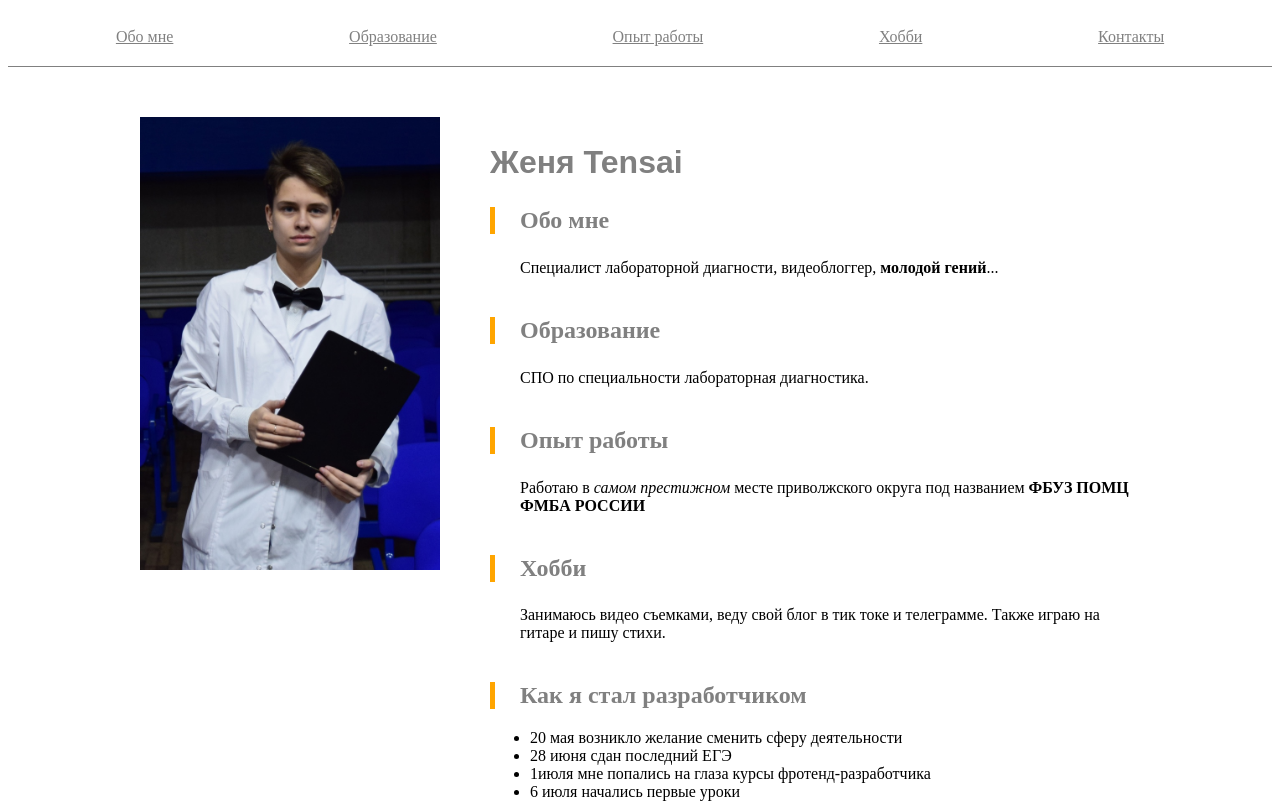
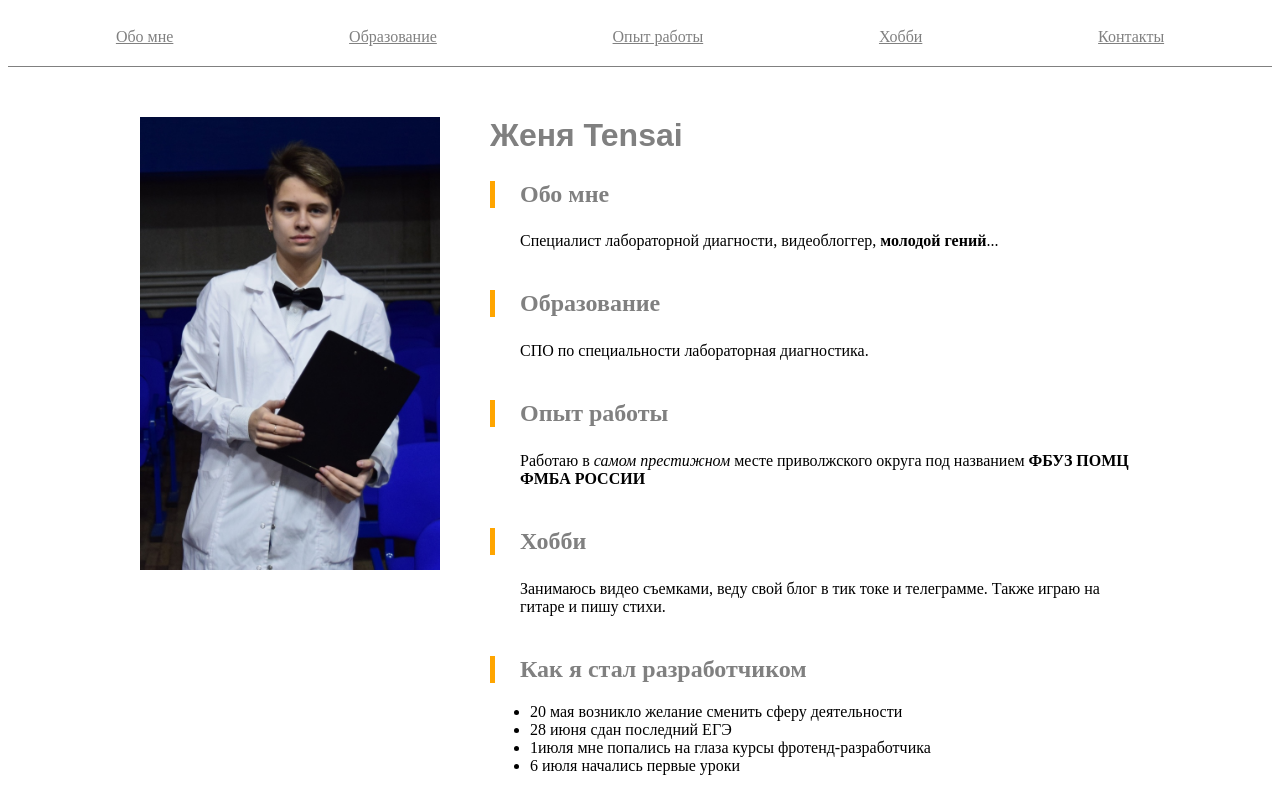
Before and after one commit to TENSAIDESU/tesaisite, a plain HTML site: page index.html in a window 1280 px wide. Shown: the top 804 px of the page. Drawn offline with Linux system fonts and the light colour scheme.

Commit message:
Add files via upload

```diff
--- a/style.css
+++ b/style.css
@@ -26,6 +26,7 @@
         display: flex;
         flex-grow: 1;
         padding-top: 50px;
+        padding-bottom: 50px;
         margin: 0 auto;
       }
 
@@ -68,6 +69,7 @@ margin: 0;}
         font-family:Arial, Helvetica, sans-serif;
         font-size:xx-large;
         color:grey;
+        margin-top: 0;
     }
     .aside {
         width: 300px;
```
